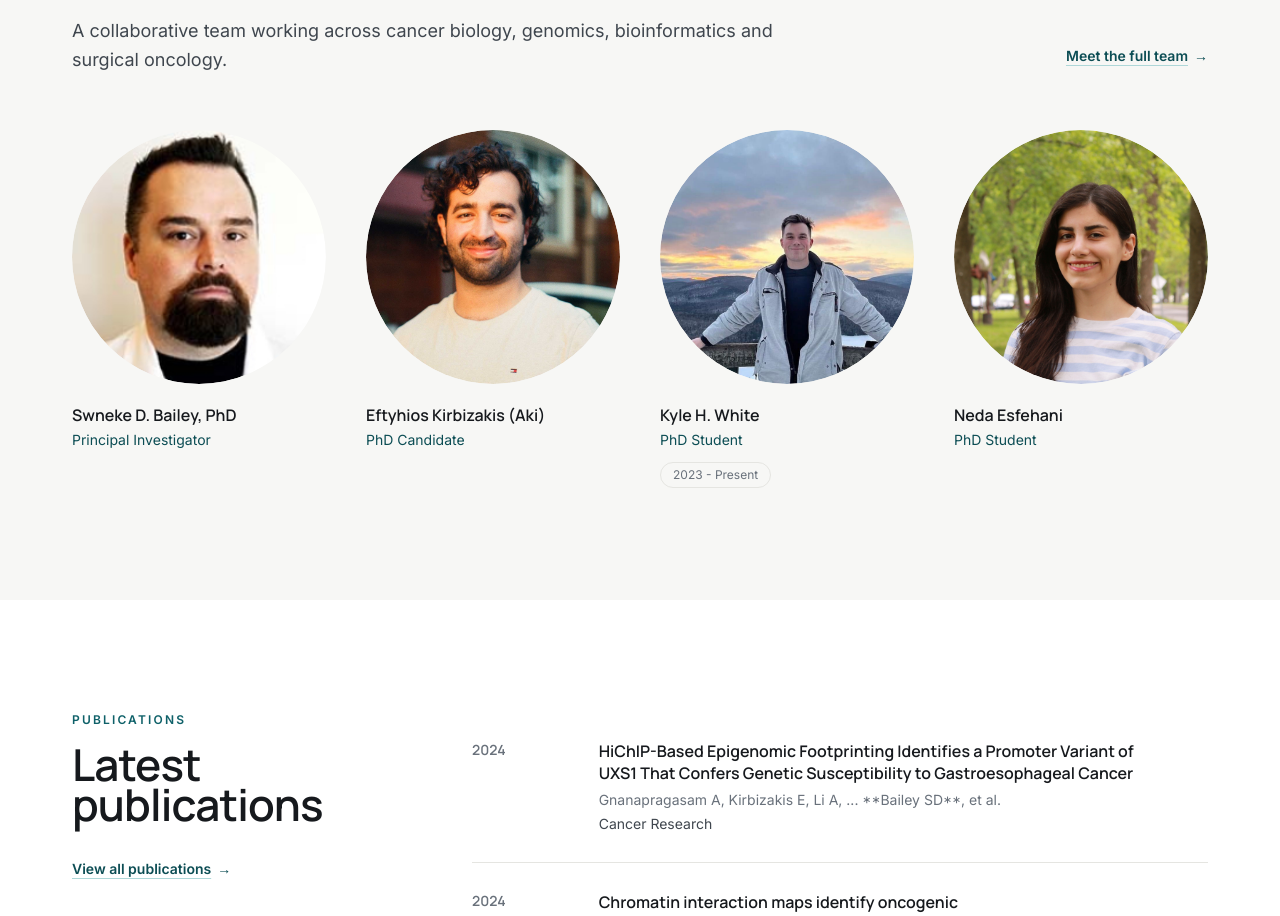
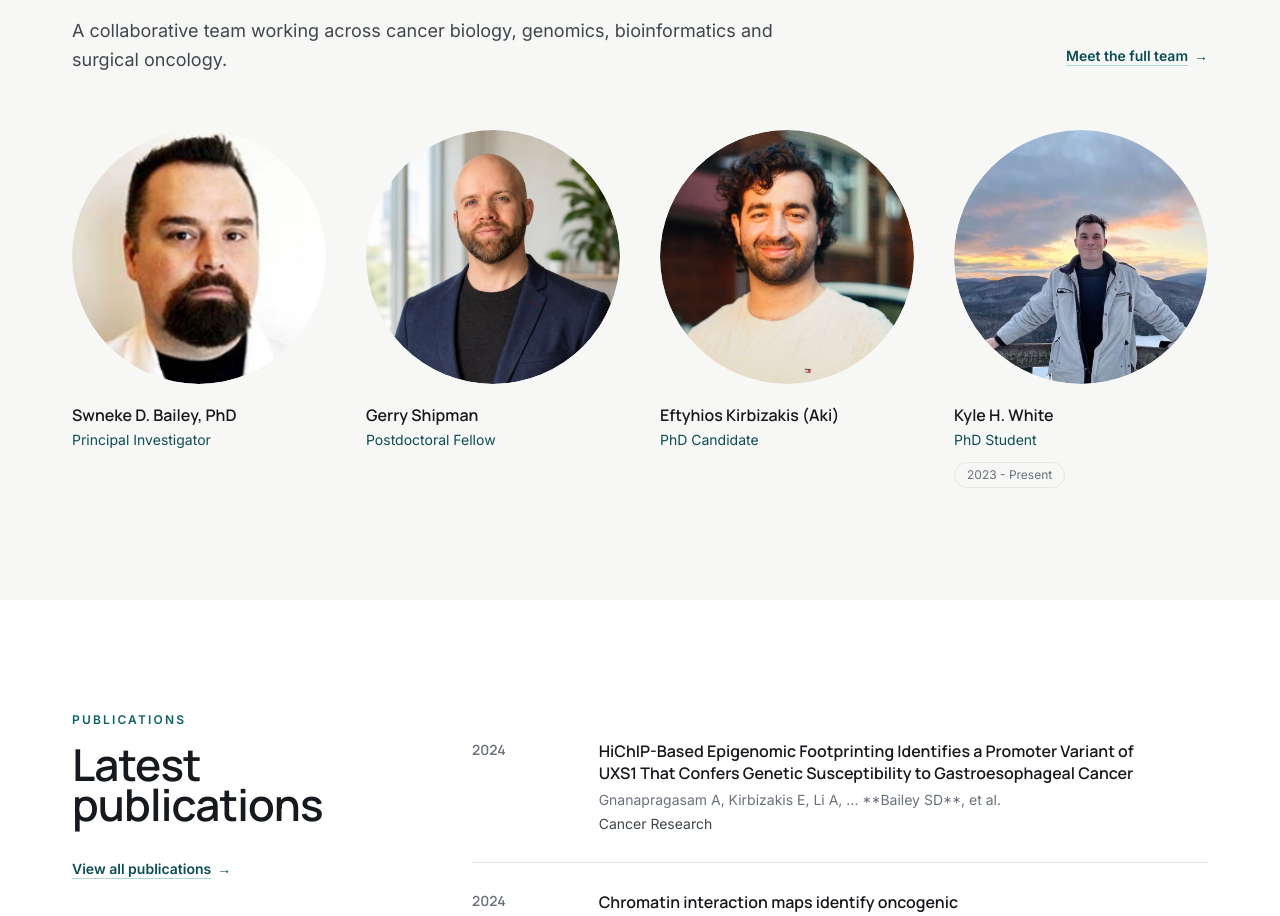
Before and after one commit to Neda-Esfehani/Bailey-Lab, a Next.js app: page / in a window 1280 px wide. Shown: the part 2980-3896 px from the top of the page. Built offline with nearby package versions, Linux system fonts and the light colour scheme.

Commit message:
Add postdoc entry and update alumni roles
Added a new postdoctoral fellow entry for Gerry Shipman and updated roles for alumni.

```diff
--- a/data/people.ts
+++ b/data/people.ts
@@ -73,6 +73,15 @@ export const people: Person[] = [
     linkedin: 'https://www.linkedin.com/in/swneke-bailey-b31b53145/',
   },
 
+  {
+    id: 'postdoc-1',
+    name: 'Gerry Shipman',
+    role: 'Postdoctoral Fellow',
+    group: 'postdoc',
+    photo: '/images/people/gerry.jpg',
+    bio: '[Member biography]',
+    interests: ['[Interest]'],
+  },
 
   {
     id: 'grad-1',
@@ -169,7 +178,7 @@ export const people: Person[] = [
   {
     id: 'alumni-3',
     name: 'Juliana Cavalcante de Moura',
-    role: 'Former Research Assistant',
+    role: 'Former Research Assistant/Non-Thesis MSc',
     group: 'alumni',
     currentPosition: 'Clinical Coordinator MUHC',
     photo: '/images/people/juliana.jpg',
@@ -189,7 +198,7 @@ export const people: Person[] = [
   {
     id: 'alumni-5',
     name: 'Anna Li',
-    role: 'Former undergraduate student',
+    role: 'Former Undergraduate Researcher',
     group: 'alumni',
     currentPosition: 'MSc Columbia University',
     photo: '/images/people/anna.jpg',
```
